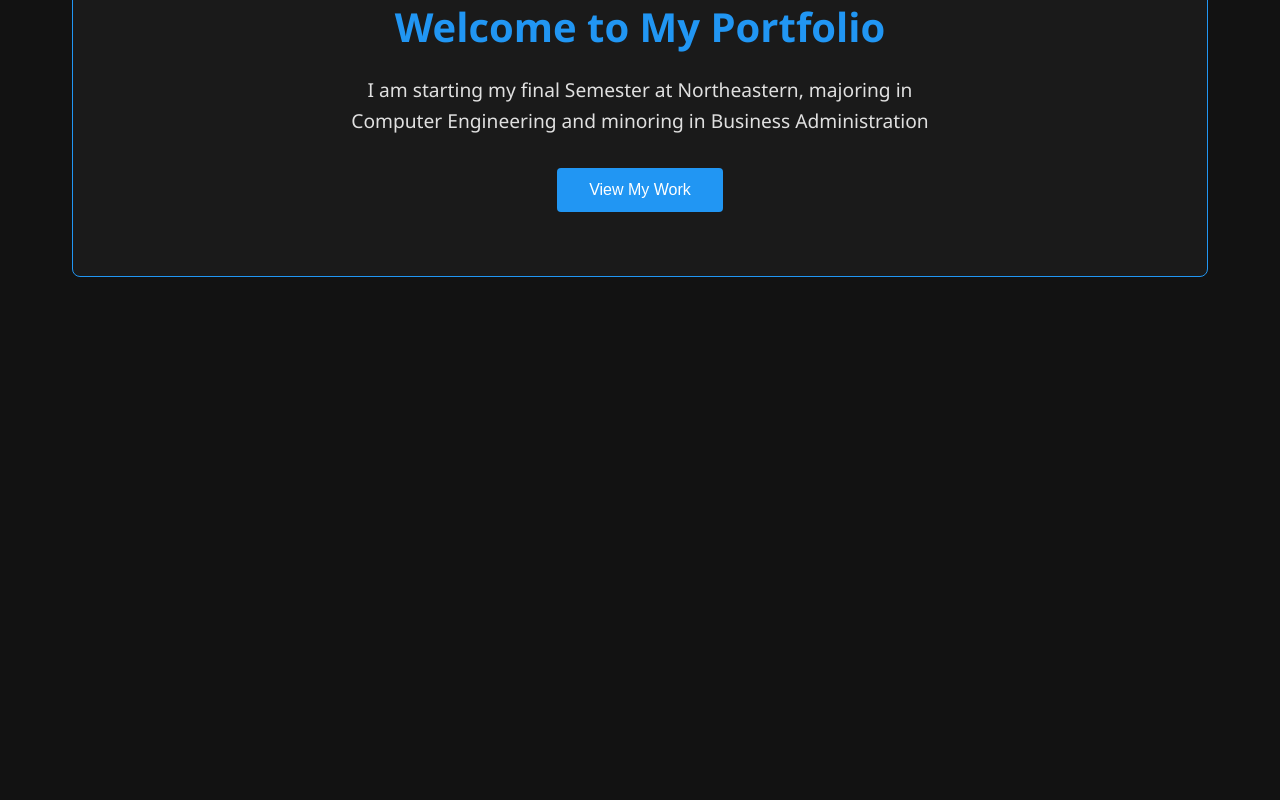
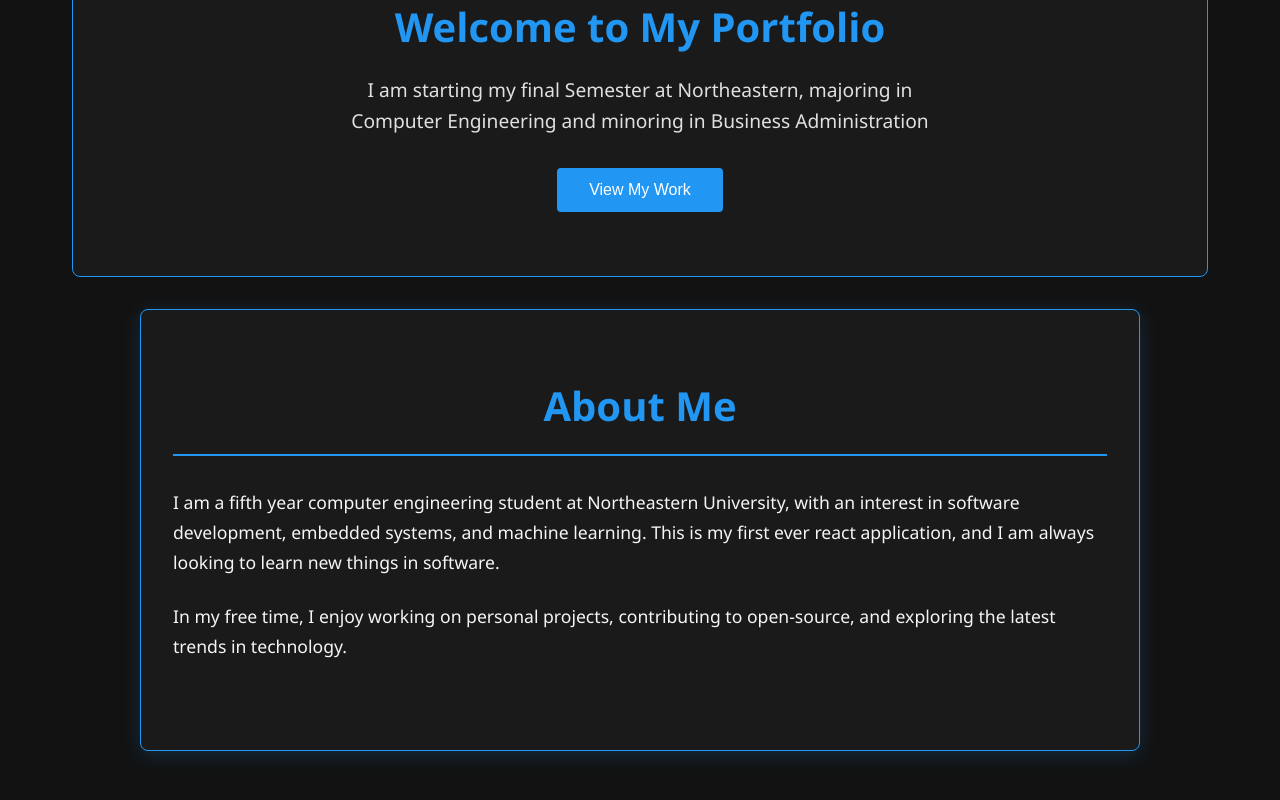
Before and after one commit to ishaandesai0/portfolio, a React (Create React App) app: page / in a window 1280 px wide. Shown: the part 350-1150 px from the top of the page. Before the commit the page ends 800 px from the top, so only its background shows below. Built offline with nearby package versions, Linux system fonts and the light colour scheme.

Commit message:
Adding about section

```diff
--- a/src/App.js
+++ b/src/App.js
@@ -1,6 +1,7 @@
 import React from 'react';
 import './App.css';
 import Navbar from './components/Navbar';
+import About from './components/About';
 
 function App() {
   return (
@@ -18,6 +19,9 @@
           <p>I am starting my final Semester at Northeastern, majoring in Computer Engineering and minoring in Business Administration</p>
           <button className="cta-button">View My Work</button>
         </section>
+
+        {/* Add your About component here */}
+        <About />
       </main>
     </div>
   );
--- /dev/null
+++ b/src/components/About.css
@@ -0,0 +1,46 @@
+.about {
+  background-color: #1a1a1a;
+  color: #f5f5f5;
+  padding: 4rem 2rem;
+  margin: 2rem auto;
+  max-width: 1000px;
+  border-radius: 8px;
+  border: 1px solid #2196F3;
+  box-shadow: 0 4px 20px rgba(33, 150, 243, 0.2);
+}
+
+.about h2 {
+  color: #2196F3;
+  font-size: 2.5rem;
+  margin-bottom: 2rem;
+  text-align: center;
+  border-bottom: 2px solid #2196F3;
+  padding-bottom: 1rem;
+}
+
+.about p {
+  font-size: 1.1rem;
+  line-height: 1.7;
+  margin-bottom: 1.5rem;
+}
+
+/* Add a subtle blue highlight to important text */
+.about strong {
+  color: #64b5f6;
+  font-weight: 600;
+}
+
+/* Add responsive design for smaller screens */
+@media (max-width: 768px) {
+  .about {
+    padding: 2rem 1rem;
+  }
+
+  .about h2 {
+    font-size: 2rem;
+  }
+
+  .about p {
+    font-size: 1rem;
+  }
+}
--- /dev/null
+++ b/src/components/About.jsx
@@ -0,0 +1,18 @@
+import React from 'react';
+import './About.css';
+
+function About() {
+    return (
+        <div className="about" id="about">
+            <h2>About Me</h2>
+            <p>
+                I am a fifth year computer engineering student at Northeastern University, with an interest in software development, embedded systems, and machine learning. This is my first ever react application, and I am always looking to learn new things in software.
+            </p>
+            <p>
+                In my free time, I enjoy working on personal projects, contributing to open-source, and exploring the latest trends in technology.
+            </p>
+        </div>
+    );
+}
+
+export default About;
```
